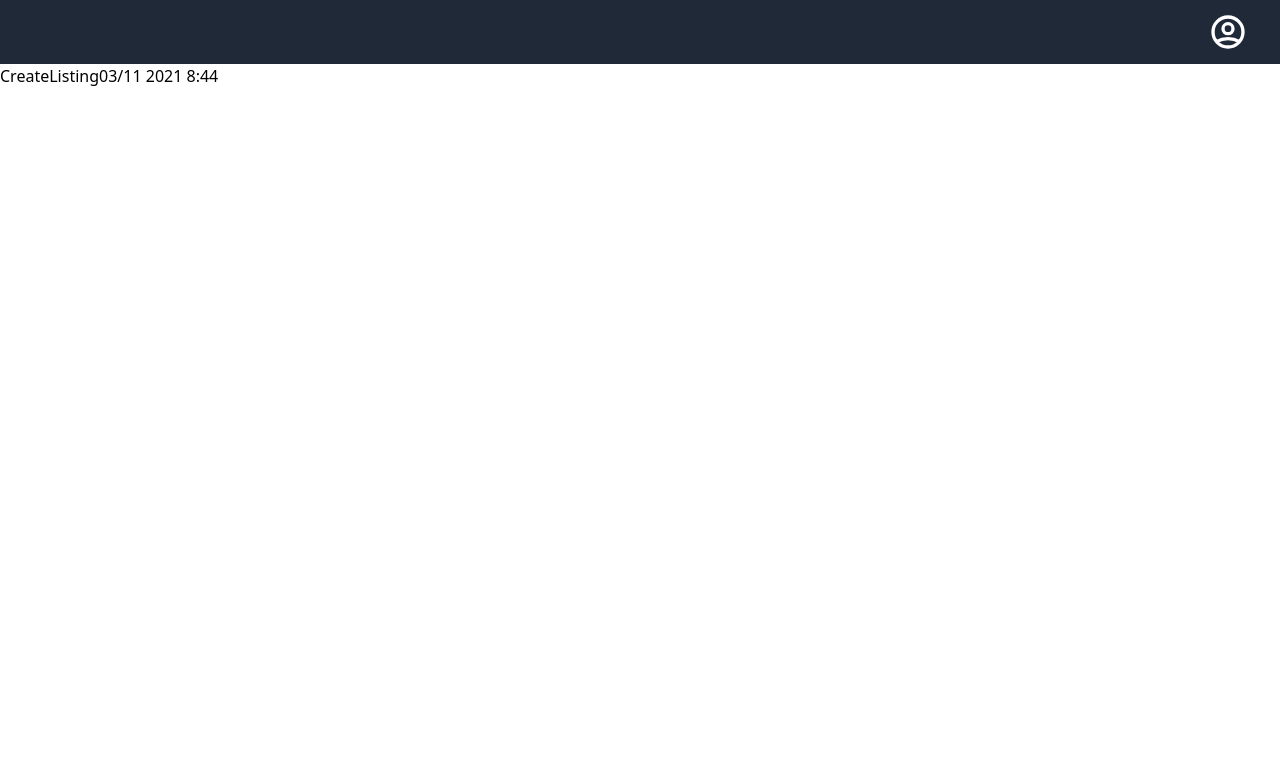
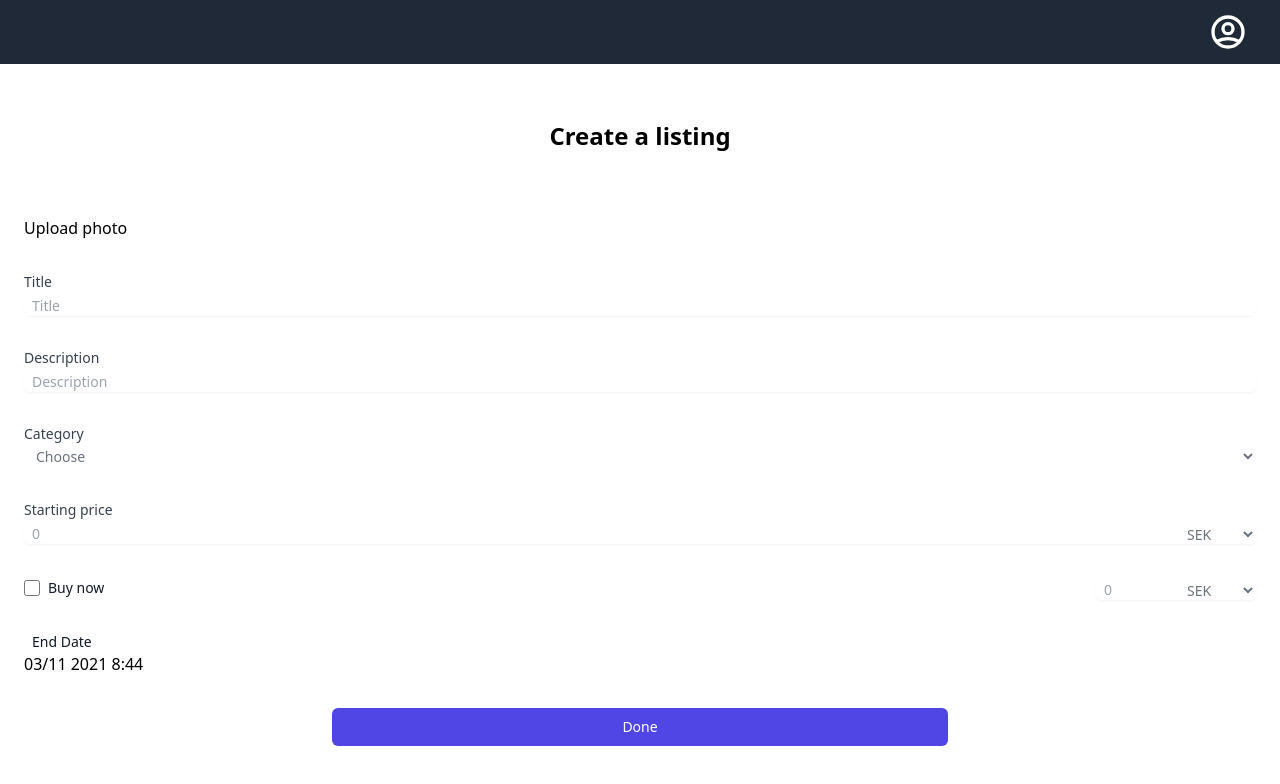
Before and after one commit to thedyze/auctionsite, a React (Vite) app in the folder frontend/: page /create-listing in a window 1280 px wide. Shown: the top 784 px of the page. Built offline with nearby package versions, Linux system fonts and the light colour scheme; no server answers.

Commit message:
Form layout is finished but needs to be connected to object

```diff
--- a/frontend/src/pages/CreateListing.jsx
+++ b/frontend/src/pages/CreateListing.jsx
@@ -7,14 +7,13 @@ export const CreateListing = () => {
   const [itemObj, setItemObj] = useState({
     title: "",
     description: "",
-    endTime: "",
     categoryId: "",
     startPrice: "",
     endTime: new Date().getTime(),
   });
 
   const handleChosenDate = (data) => {
-    setItemObj({ ...itemObj, endTime: data.getTime()});
+    setItemObj({ ...itemObj, endTime: data.getTime() });
   };
 
   useEffect(() => {
@@ -23,9 +22,138 @@ export const CreateListing = () => {
   }, [itemObj]);
 
   return (
-    <div>
-      CreateListing
-      <Datepicker callback={handleChosenDate} />
+    <div className="p-6">
+      <div className="font-bold text-2xl text-center p-8">Create a listing</div>
+      <div className="pt-8">Upload photo</div>
+
+      {/* Title input */}
+      <div className="pt-8">
+        <label htmlFor="title" className="block text-sm font-medium text-gray-700">Title</label>
+        <div className="mt-1 relative rounded-md shadow-sm">
+          <input
+            type="text"
+            name="title"
+            id="title"
+            className="focus:ring-indigo-500 focus:border-indigo-500 block w-full pl-2 pr-2 sm:text-sm border-gray-300 rounded-md"
+            placeholder="Title"
+          />
+        </div>
+      </div>
+
+      {/* Description input */}
+      <div className="pt-8">
+        <label htmlFor="description" className="block text-sm font-medium text-gray-700">Description</label>
+        <div className="mt-1 relative rounded-md shadow-sm">
+          <input
+            type="text"
+            name="description"
+            id="description"
+            className="focus:ring-indigo-500 focus:border-indigo-500 block w-full pl-2 pr-2 sm:text-sm border-gray-300 rounded-md"
+            placeholder="Description"
+          />
+        </div>
+      </div>
+
+      {/* Category input */}
+      <div className="pt-8">
+        <label htmlFor="category" className="block text-sm font-medium text-gray-700">
+          Category
+        </label>
+
+        <div>
+          <select
+            id="category"
+            name="category"
+            className="w-full focus:ring-indigo-500 focus:border-indigo-500 h-full py-0 pl-2 pr-7 border-transparent bg-transparent text-gray-500 sm:text-sm rounded-md"
+          >
+            <option>Choose</option>
+            <option>Shoes</option>
+            <option>Accessories</option>
+            <option>Dresses</option>
+            <option>T-Shirts</option>
+            <option>Pants</option>
+            <option>Hats</option>
+          </select>
+        </div>
+      </div>
+
+      {/* Price input */}
+      <div className="pt-8">
+        <label htmlFor="price" className="block text-sm font-medium text-gray-700">Starting price</label>
+        <div className="mt-1 relative rounded-md shadow-sm">
+          <input
+            type="text"
+            name="price"
+            id="price"
+            className="focus:ring-indigo-500 focus:border-indigo-500 block w-full pl-2 pr-2 sm:text-sm border-gray-300 rounded-md"
+            placeholder="0"
+          />
+          <div className="absolute inset-y-0 right-0 flex items-center">
+            <label htmlFor="currency" className="sr-only">
+              Currency
+            </label>
+            <select
+              id="currency"
+              name="currency"
+              className="focus:ring-indigo-500 focus:border-indigo-500 h-full py-0 pl-2 pr-7 border-transparent bg-transparent text-gray-500 sm:text-sm rounded-md"
+            >
+              <option>SEK</option>
+            </select>
+          </div>
+        </div>
+      </div>
+
+      {/* Buy Now input */}
+
+      <div className="flex justify-between pt-8">
+        <div className="flex items-center">
+          <input
+            id="buy-now"
+            name="buy-now"
+            type="checkbox"
+            className="h-4 w-4 text-indigo-600 focus:ring-indigo-500 border-gray-300 rounded"
+          />
+          <label htmlFor="buy-now" className="ml-2 block text-sm text-gray-900">
+            Buy now
+          </label>
+        </div>
+        <div className="mt-1 relative rounded-md shadow-sm w-40">
+          <input
+            type="text"
+            name="price"
+            id="price"
+            className="focus:ring-indigo-500 focus:border-indigo-500 block w-full pl-2 pr-2 sm:text-sm border-gray-300 rounded-md"
+            placeholder="0"
+          />
+          <div className="absolute inset-y-0 right-0 flex items-center">
+            <label htmlFor="currency" className="sr-only">
+              Currency
+            </label>
+            <select
+              id="currency"
+              name="currency"
+              className="focus:ring-indigo-500 focus:border-indigo-500 h-full py-0 pl-2 pr-7 border-transparent bg-transparent text-gray-500 sm:text-sm rounded-md"
+            >
+              <option>SEK</option>
+            </select>
+          </div>
+        </div>
+      </div>
+
+      <div className="pt-8">
+        <label htmlFor="end-date" className="ml-2 block text-sm text-gray-900">
+          End Date
+        </label>
+        <Datepicker callback={handleChosenDate} />
+      </div>
+      <div className="flex justify-center pt-8">
+        <button
+          type="submit"
+          className="group relative w-1/2 flex justify-center py-2 px-4 border border-transparent text-sm font-medium rounded-md text-white bg-indigo-600 hover:bg-indigo-700 focus:outline-none focus:ring-2 focus:ring-offset-2 focus:ring-indigo-500"
+        >
+          Done
+        </button>
+      </div>
     </div>
   );
 };
```
